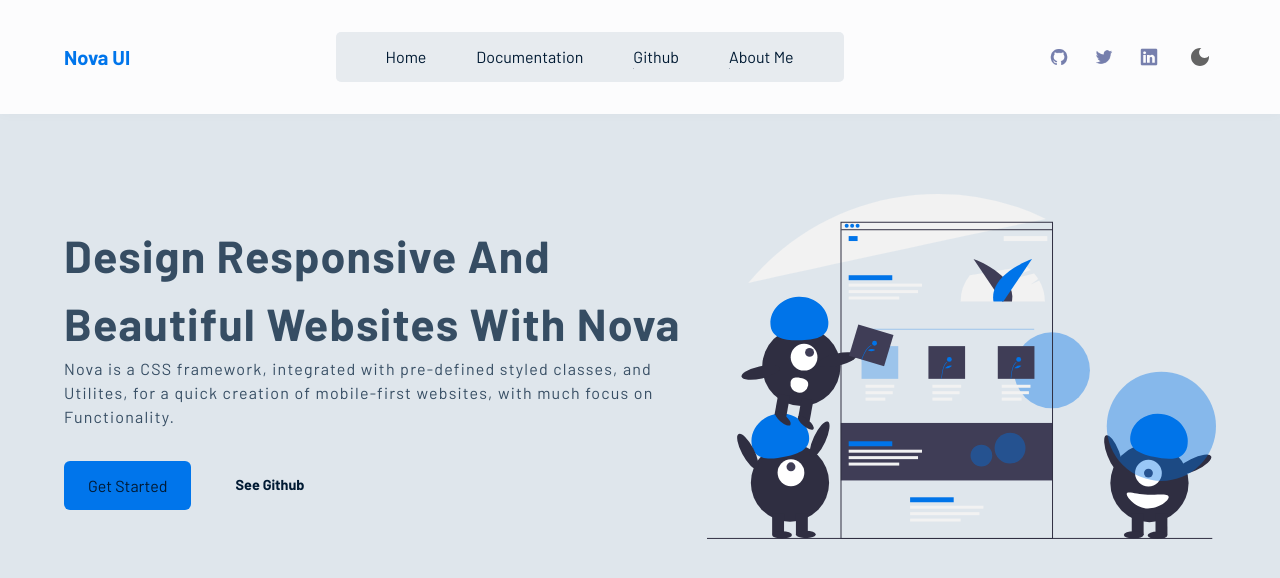
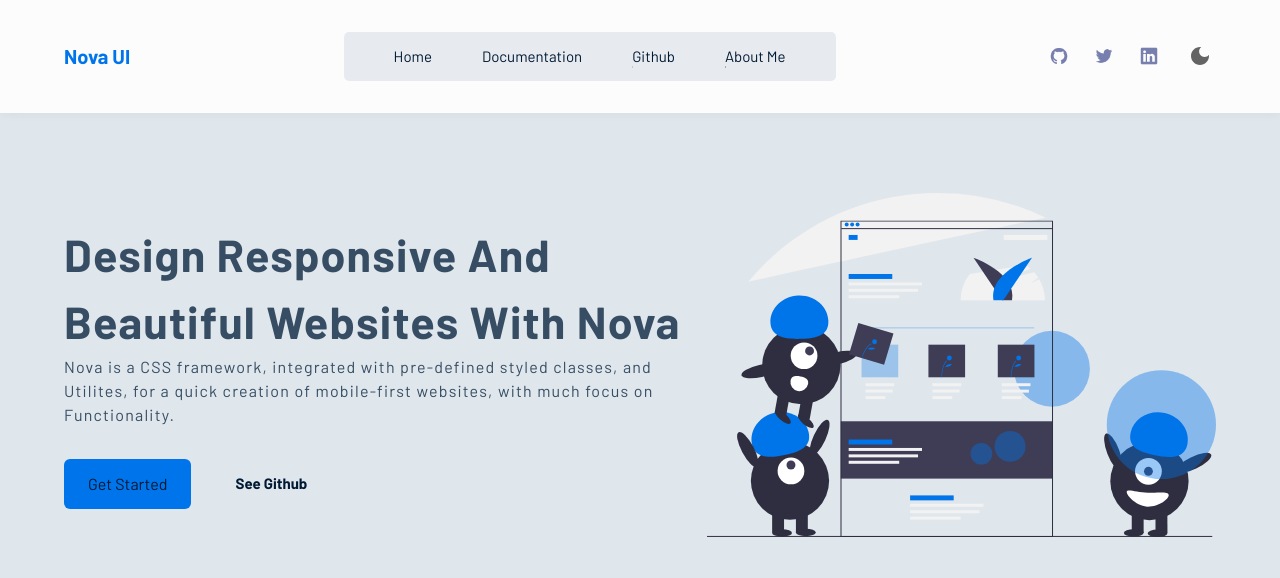
Before and after one commit to manish591/NovaUI, a plain HTML site: page index.html in a window 1280 px wide. Drawn offline with Linux system fonts and the light colour scheme; a web font is replaced by a local one.

Commit message:
refactor navigation code

```diff
--- a/css/design-system.css
+++ b/css/design-system.css
@@ -219,7 +219,7 @@
 
 .shadow-one {
     box-shadow:
-      0 2.8px 10.2px hsl(var(--surface-shadow) / calc(var(--shadow-strength) + .00001));
+    0 1px 10px hsl(var(--surface-shadow) / calc(var(--shadow-strength) + .03));
 }
 
 /* background & color utility */
--- a/css/header.css
+++ b/css/header.css
@@ -60,6 +60,9 @@
 .nav__item--pages {
     overflow: hidden;
     position: relative;
+    text-decoration: none;
+    font-size: var(--fs-300);
+    color: var(--text1);
 }
 
 .nav__item--pages::after {
@@ -100,7 +103,7 @@
 }
 
 [data-label="dark"] {
-    background-image: url("/assets/light_mode_black_24dp\ \(1\).svg");
+    background-image: url("/assets/light_mode_white_24dp.svg");
     background-repeat: no-repeat;
     background-position: center;
 }
--- a/css/style.css
+++ b/css/style.css
@@ -36,7 +36,7 @@
 .intro__btn--github {
     background: none;
     font-weight: bold;
-    font-size: .9rem;
+    font-size: var(--fs-300);
 }
 
 .intro__img-container {
--- a/index.html
+++ b/index.html
@@ -25,10 +25,10 @@
             <li class="nav__item logo">Nova UI</li>
           </ul>
           <ul class="nav__list hide nav__list--box surface-three">
-            <li class="nav__item nav__item--pages">Home</li>
-            <li class="nav__item nav__item--pages">Documentation</li>
-            <li class="nav__item nav__item--pages">Github</li>
-            <li class="nav__item nav__item--pages">About Me</li>
+            <a href="/index.html" class="nav__item nav__item--pages"><li>Home</li></a>
+            <a href="/pages/intro.html" class="nav__item nav__item--pages"><li>Documentation</li></a>
+            <a href="https://github.com/manish591/NovaUI" class="nav__item nav__item--pages"><li>Github</li></a>
+            <a href="#" class="nav__item nav__item--pages"><li>About Me</li></a>
           </ul>
           <ul class="nav__links hide row">
             <a href="https://github.com/manish591"
```
Also changed, not shown: assets/light_mode_white_24dp.svg (added).
